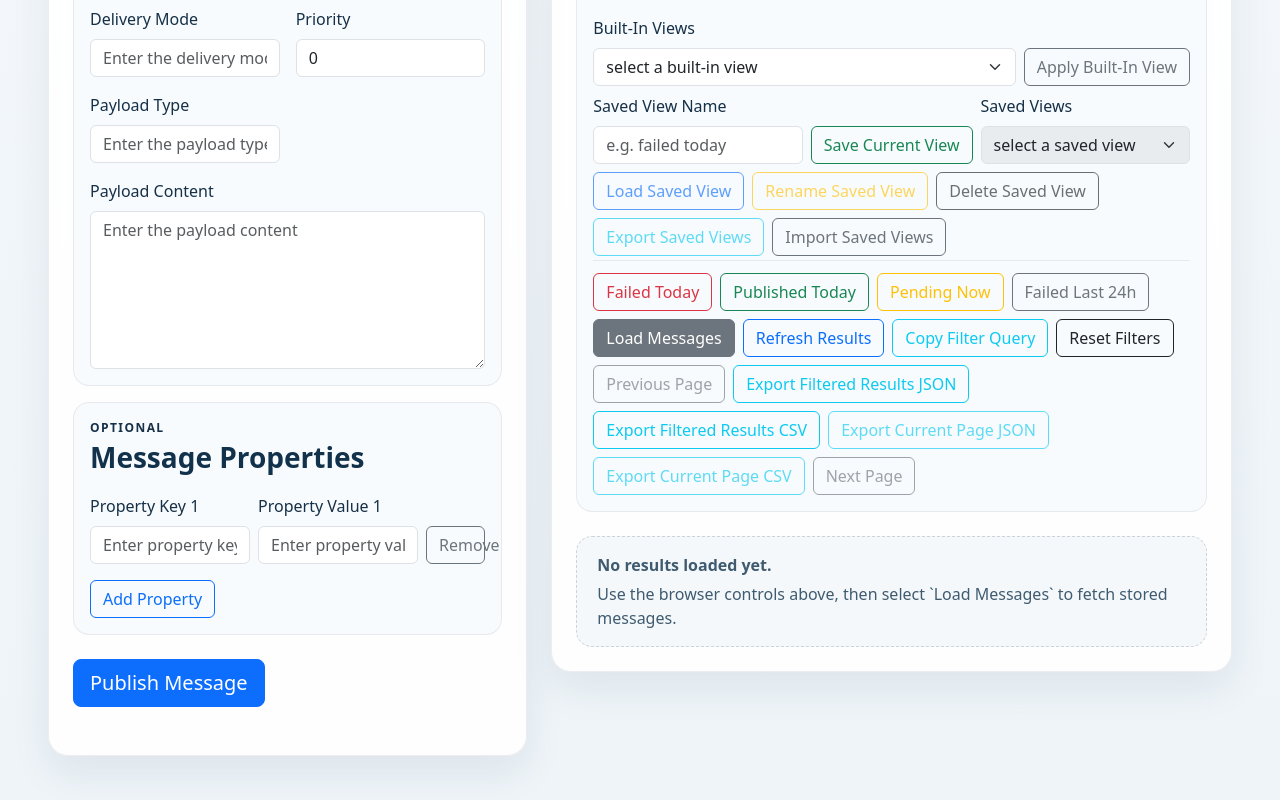
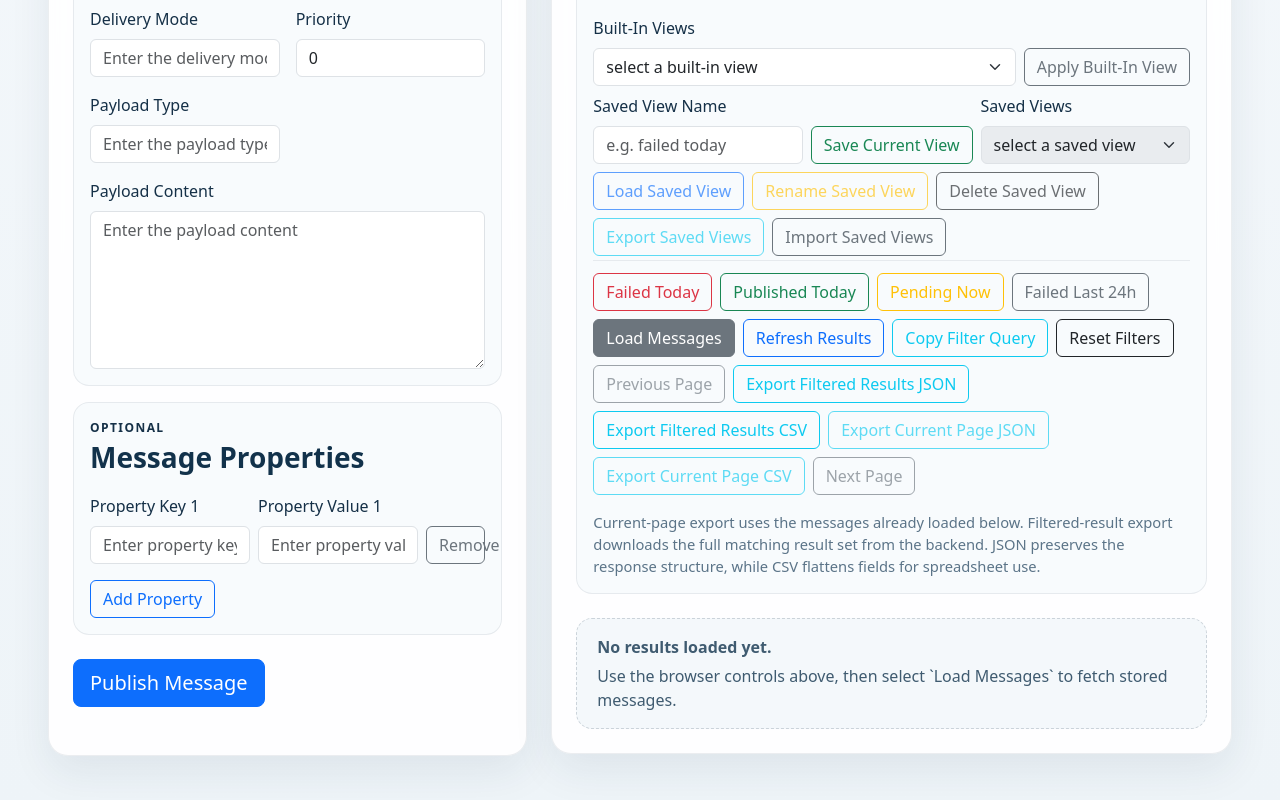
Before and after one commit to jrodolfo/solace, a React (Vite) app in the folder solace-publisher-ui/: page / in a window 1280 px wide. Shown: the part 864-1664 px from the top of the page. Built offline with nearby package versions, Linux system fonts and the light colour scheme.

Commit message:
add an inline export help note to the stored message browser

```diff
--- a/solace-publisher-ui/src/App.css
+++ b/solace-publisher-ui/src/App.css
@@ -168,6 +168,12 @@
     border-radius: 0.9rem;
 }
 
+.browser-export-note {
+    color: #5b7488;
+    font-size: 0.92rem;
+    max-width: 60rem;
+}
+
 .saved-view-controls {
     padding-bottom: 0.25rem;
     border-bottom: 1px solid rgba(21, 48, 71, 0.08);
--- a/solace-publisher-ui/src/App.tsx
+++ b/solace-publisher-ui/src/App.tsx
@@ -1793,6 +1793,11 @@ function App() {
                                             Next Page
                                         </button>
                                     </div>
+                                    <p className="browser-export-note mb-0 mt-3">
+                                        Current-page export uses the messages already loaded below. Filtered-result export downloads the full
+                                        matching result set from the backend. JSON preserves the response structure, while CSV flattens fields for
+                                        spreadsheet use.
+                                    </p>
                                 </div>
                             </form>
 
```
Also changed, not shown: 1 other file (tests, documents, lock files or other folders).
